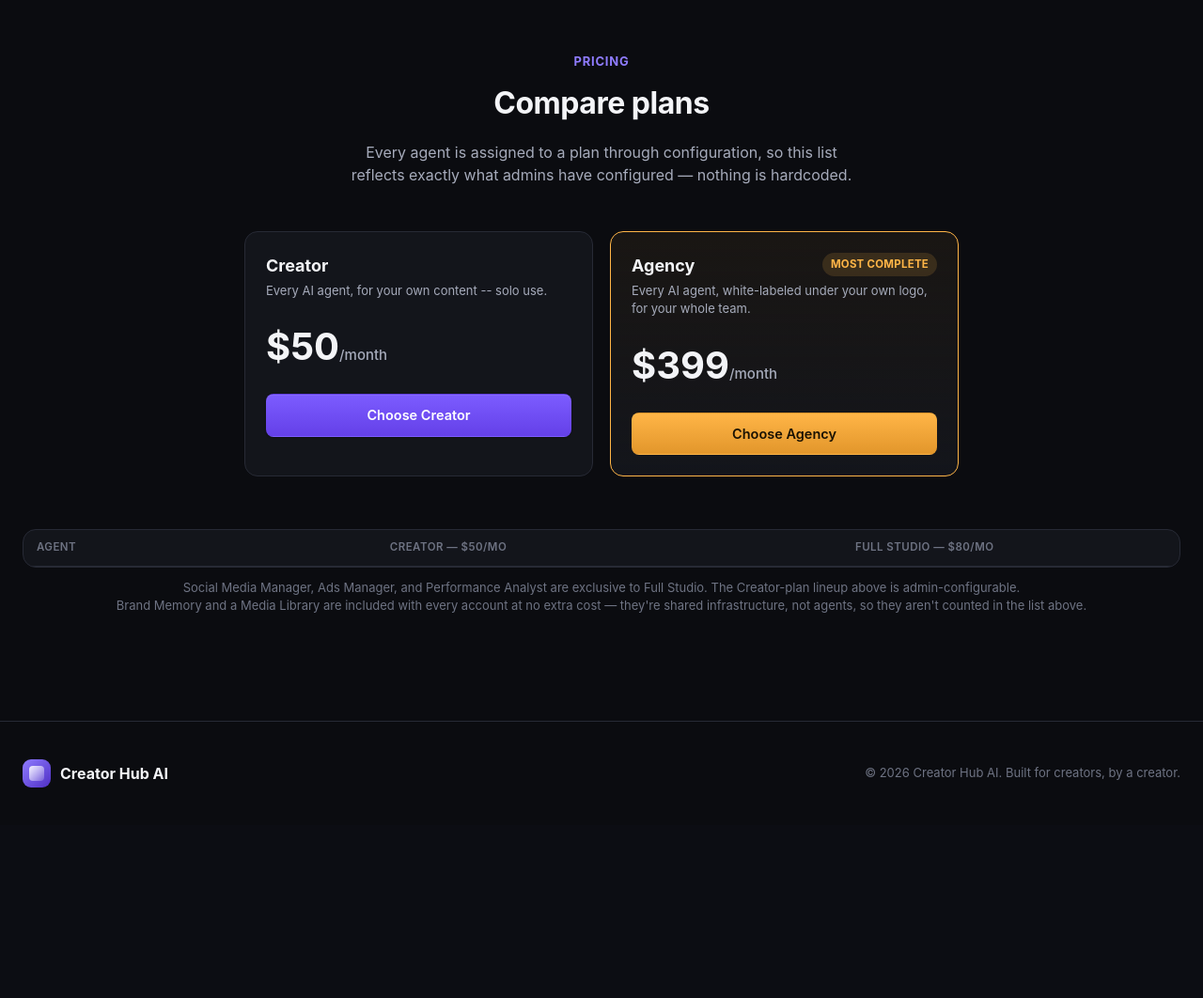
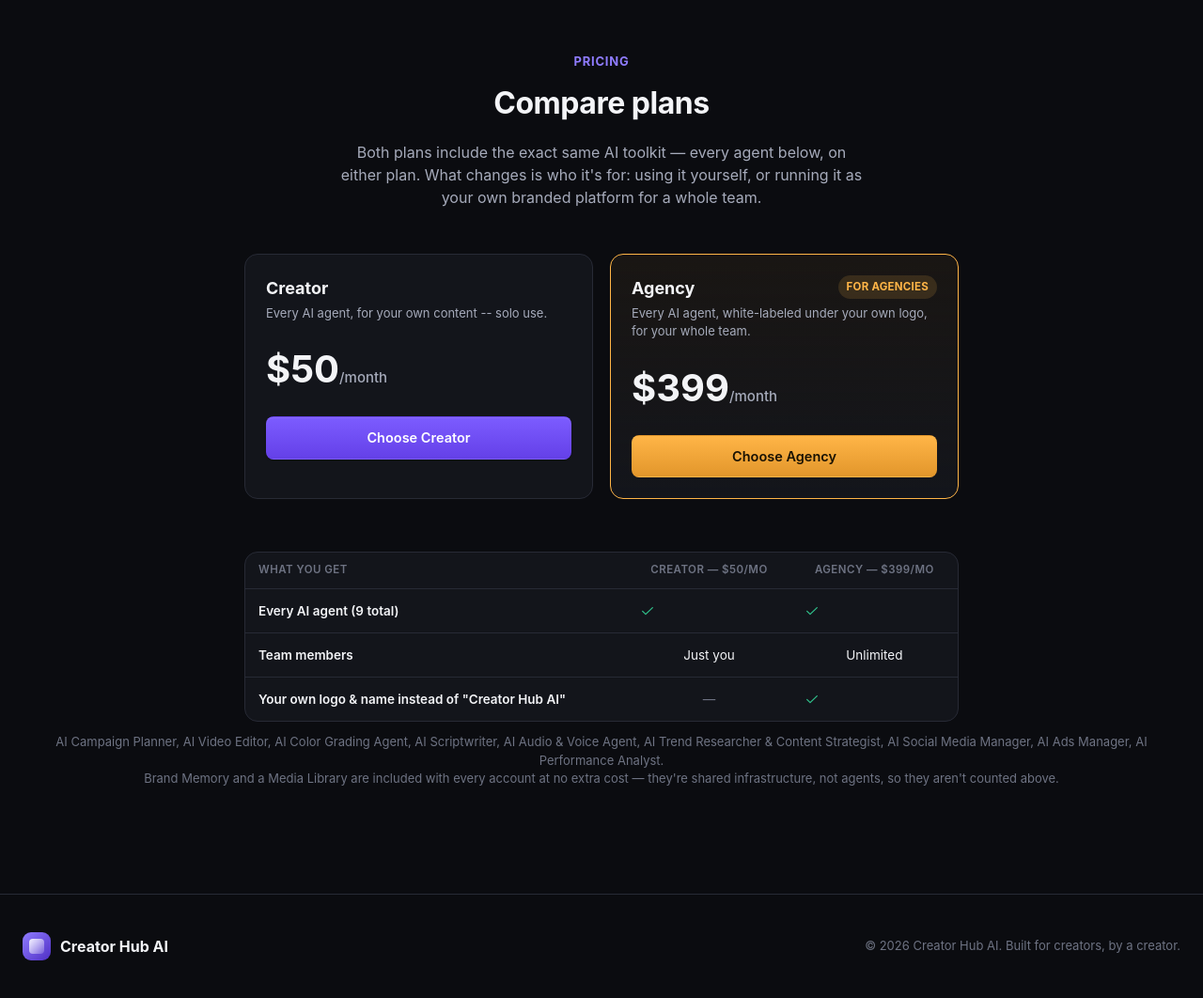
Before and after one commit to danielfakihlb/creator-hub-ai, a Flask app: page /pricing in a window 1280 px wide. Shown: the part 65-1127 px from the top of the page at 94% size. Before the commit the page ends 903 px from the top, so only its background shows below. Run offline with Flask 3, Linux system fonts and the light colour scheme; lists and menus that the app fills with data are empty.

Commit message:
Add files via upload

```diff
--- a/templates/agents_directory.html
+++ b/templates/agents_directory.html
@@ -4,7 +4,7 @@
 <div class="page-header">
   <div>
     <div class="page-title">AI Agents</div>
-    <div class="page-subtitle">{{ agent_rows|length }} specialists, assignable to plans by configuration &mdash; not hardcoded.</div>
+    <div class="page-subtitle">{{ agent_rows|length }} specialists, included on every plan &mdash; an active subscription unlocks all of them.</div>
   </div>
 </div>
 
@@ -16,8 +16,6 @@
       <div class="agent-icon">{{ ic.icon(agent.icon, 20) }}</div>
       {% if not row.unlocked %}
         <span class="badge badge-studio">{{ ic.icon('lock',11) }} {{ row.required_plan.name if row.required_plan else 'Locked' }}</span>
-      {% elif agent.plans == ['full_studio'] %}
-        <span class="badge badge-studio">Full Studio</span>
       {% else %}
         <span class="badge badge-creator">Included</span>
       {% endif %}
--- a/templates/base_app.html
+++ b/templates/base_app.html
@@ -41,7 +41,7 @@
       {% if not g_plan %}
         <a href="{{ url_for('billing.pricing') }}" class="btn btn-primary btn-sm btn-block mt-2">Choose a plan</a>
       {% elif g_plan.slug != 'full_studio' %}
-        <a href="{{ url_for('billing.pricing') }}" class="text-sm" style="color:var(--brand-400); font-weight:600;">Upgrade to Full Studio &rarr;</a>
+        <a href="{{ url_for('billing.pricing') }}" class="text-sm" style="color:var(--brand-400); font-weight:600;">Upgrade to {{ cfg.PLANS['full_studio'].name }} &rarr;</a>
       {% else %}
         <span class="text-tertiary text-sm">All {{ cfg.AGENT_ORDER|length }} agents unlocked</span>
       {% endif %}
--- a/templates/campaign_new.html
+++ b/templates/campaign_new.html
@@ -12,7 +12,7 @@
       <label>Objective</label>
       <textarea name="objective" rows="3" placeholder="What should this campaign accomplish?"></textarea>
     </div>
-    <div class="alert alert-info">The Campaign Planner will break this into tasks across Trend Research, Scriptwriting, Video Editing, Color Grading, Audio, and (on Full Studio) Social, Ads & Analytics &mdash; respecting your current plan.</div>
+    <div class="alert alert-info">The Campaign Planner will break this into tasks across Trend Research, Scriptwriting, Video Editing, Color Grading, Audio, Social, Ads & Analytics &mdash; every agent is included on any active plan.</div>
     <button type="submit" class="btn btn-primary btn-block">Create campaign</button>
   </form>
 </div>
--- a/templates/dashboard.html
+++ b/templates/dashboard.html
@@ -106,7 +106,7 @@
       {% for agent in locked_agents %}
       <a href="{{ url_for('agents.detail', agent_slug=agent.slug) }}" class="flex items-center justify-between text-sm" style="padding:8px 2px; color:var(--text-tertiary);">
         <span class="flex items-center gap-2">{{ ic.icon('lock',13) }} {{ agent.name }}</span>
-        <span class="badge badge-studio">Full Studio</span>
+        <span class="badge badge-studio">Choose a plan</span>
       </a>
       {% endfor %}
     </div>
--- a/templates/pricing.html
+++ b/templates/pricing.html
@@ -5,13 +5,13 @@
   <div class="container">
     <div class="section-label">Pricing</div>
     <h2 class="section-title">Compare plans</h2>
-    <p class="section-sub">Every agent is assigned to a plan through configuration, so this list reflects exactly what admins have configured &mdash; nothing is hardcoded.</p>
+    <p class="section-sub">Both plans include the exact same AI toolkit &mdash; every agent below, on either plan. What changes is who it's for: using it yourself, or running it as your own branded platform for a whole team.</p>
 
     <div class="grid grid-2" style="max-width:760px; margin:0 auto 56px;">
       {% for slug in plan_order %}
         {% set plan = plans[slug] %}
         <div class="card pricing-card {{ 'featured' if slug=='full_studio' }}">
-          {% if slug == 'full_studio' %}<span class="badge badge-studio" style="position:absolute; top:22px; right:22px;">Most complete</span>{% endif %}
+          {% if slug == 'full_studio' %}<span class="badge badge-studio" style="position:absolute; top:22px; right:22px;">For agencies</span>{% endif %}
           <div>
             <div class="agent-name" style="font-size:18px;">{{ plan.name }}</div>
             <div class="text-secondary text-sm mt-1">{{ plan.tagline }}</div>
@@ -22,27 +22,35 @@
       {% endfor %}
     </div>
 
-    <div class="card" style="padding:0; overflow:hidden;">
+    <div class="card" style="padding:0; overflow:hidden; max-width:760px; margin:0 auto;">
       <table class="table">
         <thead>
           <tr>
-            <th>Agent</th>
+            <th>What you get</th>
             <th style="text-align:center;">Creator &mdash; $50/mo</th>
-            <th style="text-align:center;">Full Studio &mdash; $80/mo</th>
+            <th style="text-align:center;">Agency &mdash; $399/mo</th>
           </tr>
         </thead>
         <tbody>
-          {% for row in rows %}
           <tr>
-            <td class="flex items-center gap-2" style="font-weight:600;">{{ ic.icon(row.agent.icon, 16) }} {{ row.agent.name }}</td>
-            <td style="text-align:center;">{% if row.in_creator %}<span style="color:var(--success-500);">{{ ic.icon('check',16) }}</span>{% else %}<span class="text-tertiary">&mdash;</span>{% endif %}</td>
-            <td style="text-align:center;">{% if row.in_full_studio %}<span style="color:var(--success-500);">{{ ic.icon('check',16) }}</span>{% else %}<span class="text-tertiary">&mdash;</span>{% endif %}</td>
+            <td style="font-weight:600;">Every AI agent ({{ agents|length }} total)</td>
+            <td style="text-align:center;"><span style="color:var(--success-500);">{{ ic.icon('check',16) }}</span></td>
+            <td style="text-align:center;"><span style="color:var(--success-500);">{{ ic.icon('check',16) }}</span></td>
           </tr>
-          {% endfor %}
+          <tr>
+            <td style="font-weight:600;">Team members</td>
+            <td style="text-align:center;">Just you</td>
+            <td style="text-align:center;">Unlimited</td>
+          </tr>
+          <tr>
+            <td style="font-weight:600;">Your own logo & name instead of "Creator Hub AI"</td>
+            <td style="text-align:center;"><span class="text-tertiary">&mdash;</span></td>
+            <td style="text-align:center;"><span style="color:var(--success-500);">{{ ic.icon('check',16) }}</span></td>
+          </tr>
         </tbody>
       </table>
     </div>
-    <p class="text-tertiary text-sm mt-3" style="text-align:center;">Social Media Manager, Ads Manager, and Performance Analyst are exclusive to Full Studio. The Creator-plan lineup above is admin-configurable.<br>Brand Memory and a Media Library are included with every account at no extra cost &mdash; they're shared infrastructure, not agents, so they aren't counted in the list above.</p>
+    <p class="text-tertiary text-sm mt-3" style="text-align:center;">{% for agent in agents %}{{ agent.name }}{% if not loop.last %}, {% endif %}{% endfor %}.<br>Brand Memory and a Media Library are included with every account at no extra cost &mdash; they're shared infrastructure, not agents, so they aren't counted above.</p>
   </div>
 </section>
 {% endblock %}
--- a/templates/subscription.html
+++ b/templates/subscription.html
@@ -19,9 +19,9 @@
   <div class="divider"></div>
   <div class="flex gap-3">
     {% if plan.slug != 'full_studio' %}
-    <a href="{{ url_for('billing.checkout', plan='full_studio') }}" class="btn btn-studio">Upgrade to Full Studio</a>
+    <a href="{{ url_for('billing.checkout', plan='full_studio') }}" class="btn btn-studio">Upgrade to {{ plans['full_studio'].name }}</a>
     {% else %}
-    <a href="{{ url_for('billing.checkout', plan='creator') }}" class="btn btn-secondary">Downgrade to Creator</a>
+    <a href="{{ url_for('billing.checkout', plan='creator') }}" class="btn btn-secondary">Downgrade to {{ plans['creator'].name }}</a>
     {% endif %}
     {% if subscription['status'] == 'active' %}
     <form method="post" action="{{ url_for('billing.cancel') }}" onsubmit="return confirm('Cancel your subscription?');">
```
Also changed, not shown: templates/admin.html (+11 -19 lines), templates/landing.html (+8 -12 lines), templates/upgrade_required.html (+7 -6 lines).
